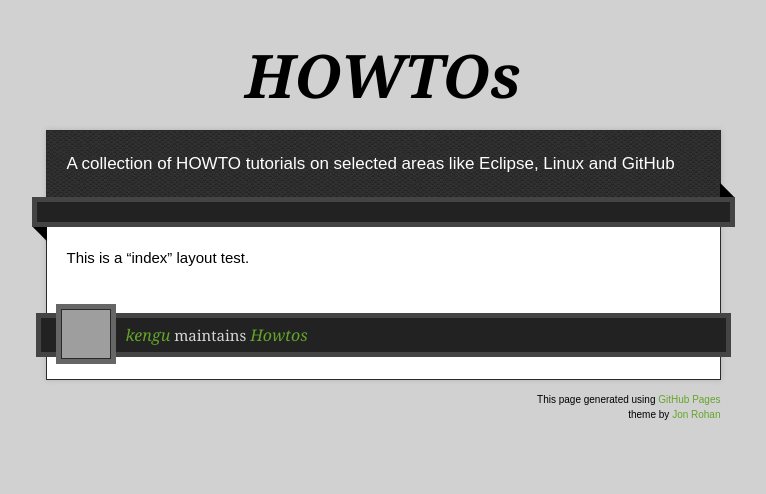
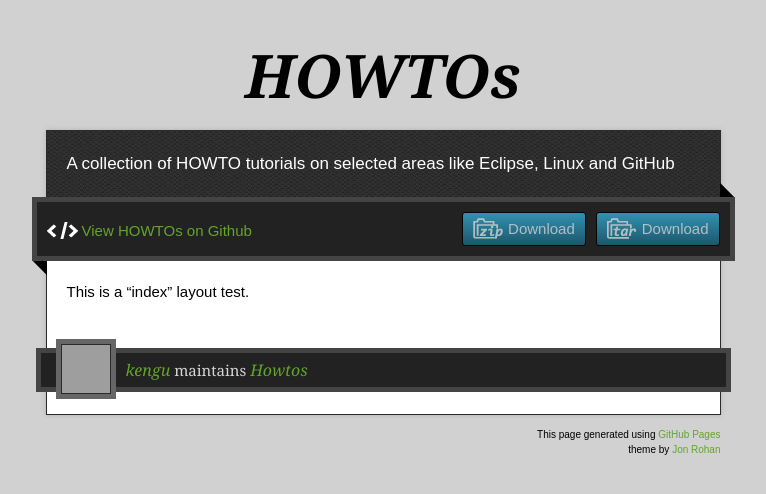
Before and after one commit to kengu/howtos, a Jekyll site: the page built from index.md, in a window 1280 px wide. Shown: the top 494 px of the page, without its empty margins (257-1023 px from the left). Built offline with Jekyll 4.4.1, drawn with Linux system fonts in a browser that asks for light colours; nearby versions of some CDN libraries; grey boxes are pictures that could not be loaded.

Commit message:
Renamed custom variables from code.* to code_*

```diff
--- a/_layouts/index.html
+++ b/_layouts/index.html
@@ -30,9 +30,9 @@
         <div class="download-bar">
         <div class="inner">
         {% if page.code %}
-          {% if page.code.tar %}<a href="{{ page.code.tar }}" class="download-button tar"><span>Download</span></a>{% endif %}
-          {% if page.code.zip %}<a href="{{ page.code.tar }}" class="download-button zip"><span>Download</span></a>{% endif %}
-          {% if page.code.title %}<a href="{{ page.code.url }}" class="code">{{ page.code.title }}</a>{% endif %}
+          {% if page.code_tar %}<a href="{{ page.code_tar }}" class="download-button tar"><span>Download</span></a>{% endif %}
+          {% if page.code_zip %}<a href="{{ page.code_tar }}" class="download-button zip"><span>Download</span></a>{% endif %}
+          {% if page.code_title %}<a href="{{ page.code_url }}" class="code">{{ page.code_title }}</a>{% endif %}
         {% endif %}
       	</div>
         <span class="blc"></span><span class="trc"></span>
```
